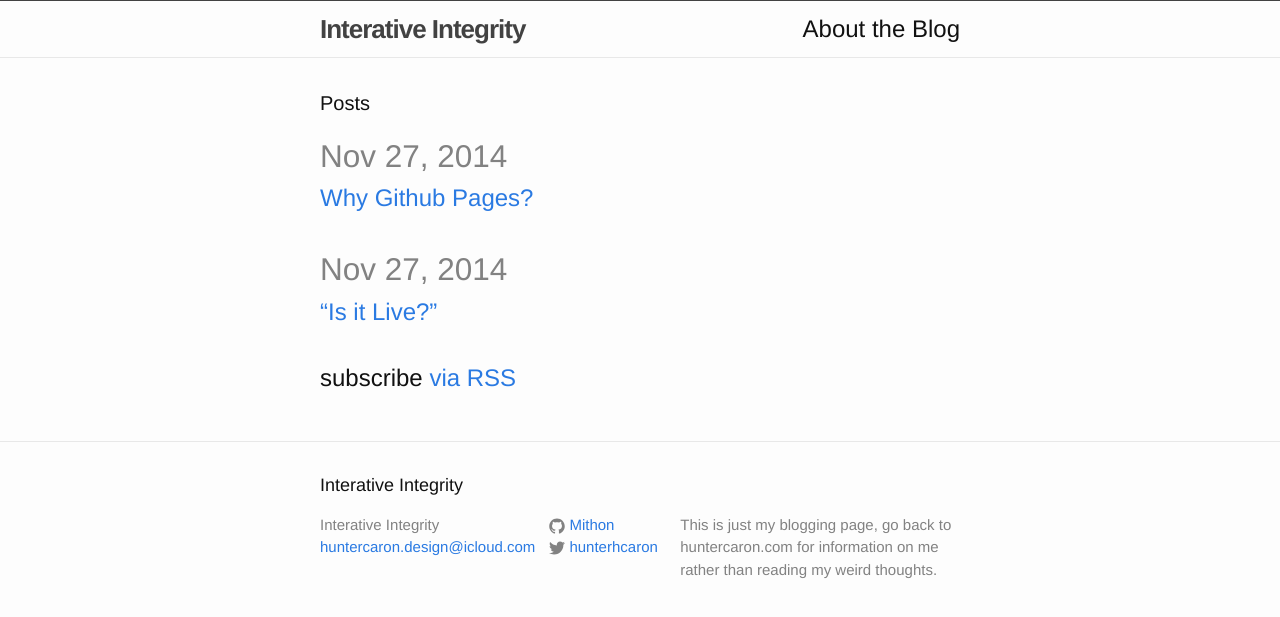
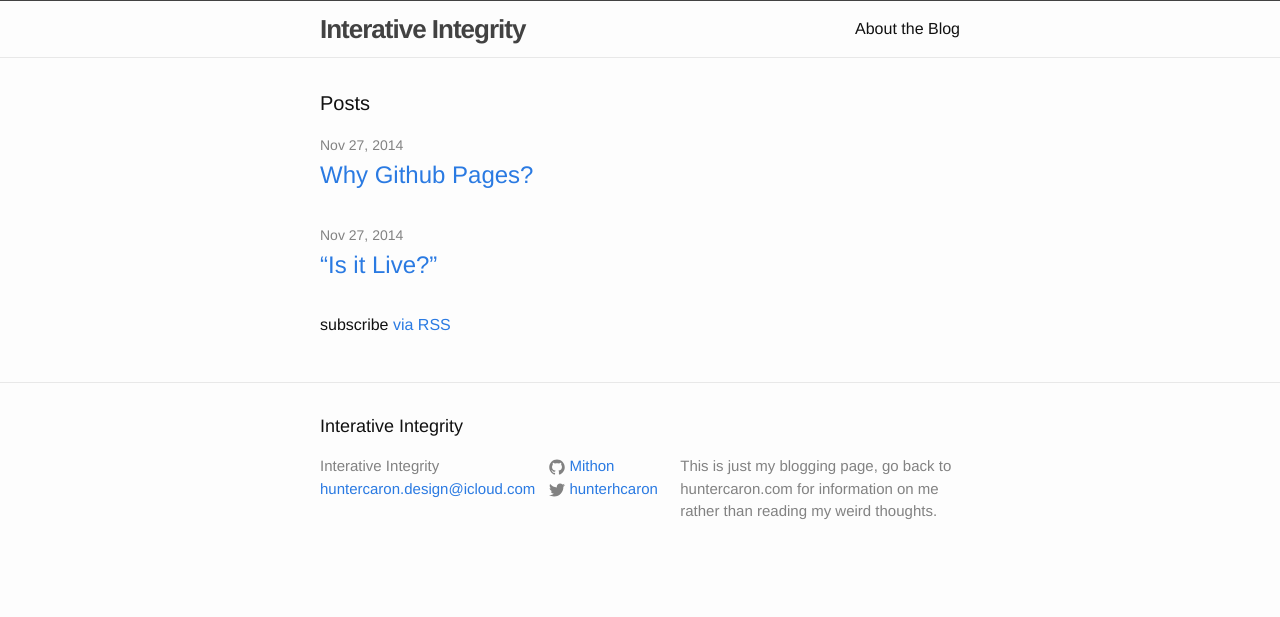
Before and after one commit to Mithon/HCDesignBlog, a Jekyll site: the page built from index.html, in a window 1280 px wide. Shown: the top 617 px of the page. Built offline with Jekyll 4.4.1, drawn with Linux system fonts in a browser that asks for light colours; some web fonts are replaced.

Commit message:
tweaks for days

```diff
--- a/_sass/_layout.scss
+++ b/_sass/_layout.scss
@@ -212,6 +212,10 @@
 .post-content {
     margin-bottom: $spacing-unit;
 
+    p {
+        font-size: 1.4em;
+    }
+
     h2 {
         font-size: 32px;
 
--- a/css/main.scss
+++ b/css/main.scss
@@ -7,7 +7,7 @@
 
 // Our variables
 $base-font-family: "Fira Sans", Helvetica, Arial, sans-serif;
-$base-font-size:   1.5em;
+$base-font-size:   1em;
 $small-font-size:  $base-font-size * 0.875;
 $base-line-height: 1.5;
 
```
